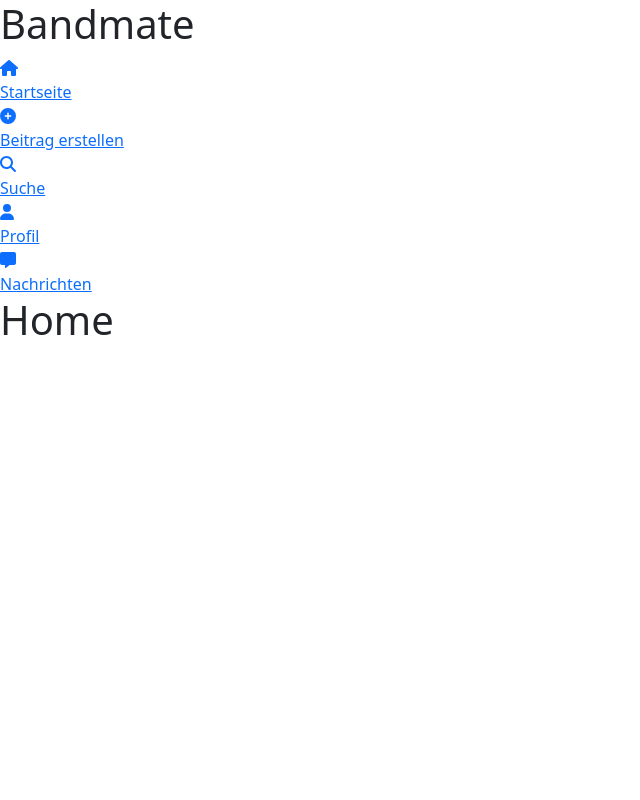
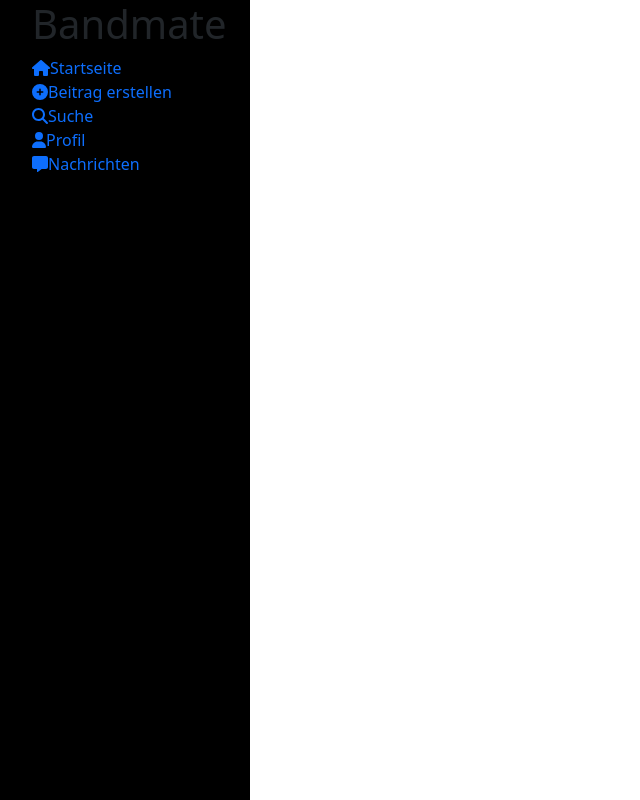
Before and after one commit to KarstenKrause/bandmate-web, a React (Create React App) app: page / in a window 1280 px wide. Shown: the whole page, without its empty margins (0-640 px from the left). Built offline with nearby package versions, Linux system fonts and the light colour scheme.

Commit message:
added sidebar positioning

```diff
--- a/src/App.tsx
+++ b/src/App.tsx
@@ -1,29 +1,39 @@
 import React from "react";
 import "./styles/App.scss";
 import { BrowserRouter, Routes, Route } from "react-router-dom";
-import HomePage from "./pages/home/Home";
+import Sidebar from "./components/sidebar/Sidebar";
+import { RoutePath, routes } from "./components/sidebar/Routes";
 import AuthenticationPage from "./pages/auth/Authentication";
-import Sidebar from "./components/sidebar/Sidebar";
-import PostCreationPage from "./pages/post-creation/PostCreation";
-import ProfilePage from "./pages/profile/Profile";
-import MessengerPage from "./pages/messenger/Messenger";
-import SearchPage from "./pages/search/Search";
+
 
 export interface IApplicationProps {}
 
 const App: React.FunctionComponent<IApplicationProps> = (props) => {
+  let isLoggedIn = true;
+
+  let sideBar;
+
+  if(isLoggedIn) {
+    sideBar = <Sidebar></Sidebar>
+  }
+
   return (
-    <BrowserRouter>
-      <Sidebar></Sidebar>
-      <Routes>
-        <Route path="/" element={<HomePage />} />
-        <Route path="/auth" element={<AuthenticationPage />} />
-        <Route path="/add_post" element={<PostCreationPage />} />
-        <Route path="/search" element={<SearchPage />} />
-        <Route path="/profile" element={<ProfilePage />} />
-        <Route path="/messages" element={<MessengerPage />} />
-      </Routes>
-    </BrowserRouter>
+    <div className="main-container">
+      <BrowserRouter>
+        {sideBar}
+        <Routes>
+          <Route path="/auth" element={<AuthenticationPage />}></Route>;
+          {routes.map((route) => (
+            <Route
+              index={RoutePath.HOME === route.path}
+              path={route.path}
+              element={<route.component />}
+              key={route.name}
+            />
+          ))}
+        </Routes>
+      </BrowserRouter>
+    </div>
   );
 };
 
--- a/src/components/sidebar/Sidebar.scss
+++ b/src/components/sidebar/Sidebar.scss
@@ -1,10 +1,15 @@
-* {
-  margin: 0;
-  padding: 0;
+
+.sidebar {
+  width: 250px;
+  height: 100vh;
+  background-color: black;
+  display: flex;
+  flex-direction: column;
+  position: sticky;
+  margin-right: 1rem;
+  padding-left: 2rem;
+}
+
+.link {
   text-decoration: none;
 }
-
-.sidebar-container {
-  display: flex;
-
-}
--- a/src/components/sidebar/Sidebar.tsx
+++ b/src/components/sidebar/Sidebar.tsx
@@ -1,61 +1,38 @@
-import { faHouse, faMagnifyingGlass, faMessage, faPlusCircle, faUser } from "@fortawesome/free-solid-svg-icons";
-import { FontAwesomeIcon } from "@fortawesome/react-fontawesome";
-import React from "react";
-import { Link, NavLink } from "react-router-dom";
+
+import React, { useMemo } from "react";
+import { Link, matchPath, NavLink, useLocation } from "react-router-dom";
 import "./Sidebar.scss";
+import "./Routes";
+import { routes, SidebarNavItem, sidebarNavItems } from "./Routes";
 
 interface SidebarProps {}
 
-const Sidebar: React.FunctionComponent<SidebarProps> = (children) => {
-const menuItems = [
-  {
-    path: "/",
-    name: "Startseite",
-    icon: <FontAwesomeIcon icon={faHouse} />,
-  },
-
-  {
-    path: "/add_post",
-    name: "Beitrag erstellen",
-    icon: <FontAwesomeIcon icon={faPlusCircle} />,
-  },
-
-  {
-    path: "/search",
-    name: "Suche",
-    icon: <FontAwesomeIcon icon={faMagnifyingGlass} />,
-  },
-
-  {
-    path: "/profile",
-    name: "Profil",
-    icon: <FontAwesomeIcon icon={faUser} />,
-  },
-
-  {
-    path: "/messages",
-    name: "Nachrichten",
-    icon: <FontAwesomeIcon icon={faMessage} />,
-  },
-
-];
+const Sidebar: React.FunctionComponent<SidebarProps> = () => {
+  const menuItems: SidebarNavItem[] = sidebarNavItems;
+  const location = useLocation();
+  const currentRoute = useMemo(
+    () => routes.find((route) => matchPath(location.pathname, route.path)),
+    [location]
+  );
 
   return (
-    <div className="sidebar-container">
-      <div className="sidebar">
-        <div className="top-section">
-          <h1 className="logo">Bandmate</h1>
-        </div>
-        {
-          menuItems.map((item, index) => (
-            <NavLink to={item.path} key={index} className="link" aria-activedescendant="active">
-              <div className="menu-icon">{item.icon}</div>
-              <div className="link-text">{item.name}</div>
-            </NavLink>
-          ))
-        }
+    <div className="sidebar">
+      <div className="top-section">
+        <h1 className="logo">Bandmate</h1>
       </div>
-
+      {menuItems.map((item, index) => (
+        <NavLink
+          to={item.path}
+          key={index}
+          className="link"
+          aria-activedescendant="active"
+        >
+          <div>
+            <span className="menu-icon">{item.icon}</span>
+            <span className="link-text">{item.name}</span>
+          </div>
+        </NavLink>
+      ))}
     </div>
   );
 };
--- a/src/components/sidebar/routes.tsx
+++ b/src/components/sidebar/routes.tsx
@@ -1,47 +1,26 @@
 import React from "react";
 import { FontAwesomeIcon } from "@fortawesome/react-fontawesome";
-import { faHouse, faMagnifyingGlass, faMessage, faPlusCircle, faUser } from "@fortawesome/free-solid-svg-icons";
+import {
+  faHouse,
+  faMagnifyingGlass,
+  faMessage,
+  faPlusCircle,
+  faUser,
+} from "@fortawesome/free-solid-svg-icons";
+import HomePage from "../../pages/home/Home";
+import PostCreationPage from "../../pages/post-creation/PostCreation";
+import SearchPage from "../../pages/search/Search";
+import ProfilePage from "../../pages/profile/Profile";
+import MessengerPage from "../../pages/messenger/Messenger";
 
 export enum RoutePath {
   AUTHENTICATION = "/auth",
   HOME = "/home",
-  ADD_POST = "/add_post",
+  CREATE_POST = "/create_post",
   SEARCH = "/search",
   PROFILE = "/profile",
   MESSAGES = "/messages",
 }
-
-export const defaultSidebarNavItems: SidebarNavItem[] = [
-  {
-    name: "Startseite",
-    path: RoutePath.HOME,
-    icon: <FontAwesomeIcon icon={faHouse} />,
-  },
-
-  {
-    name: "Beitrag erstellen",
-    path: RoutePath.ADD_POST,
-    icon: <FontAwesomeIcon icon={faPlusCircle} />,
-  },
-
-  {
-    name: "Suche",
-    path: RoutePath.SEARCH,
-    icon: <FontAwesomeIcon icon={faPlusCircle} />,
-  },
-
-  {
-    name: "Profil",
-    path: RoutePath.PROFILE,
-    icon: <FontAwesomeIcon icon={faPlusCircle} />,
-  },
-
-  {
-    name: "Nachrichten",
-    path: RoutePath.MESSAGES,
-    icon: <FontAwesomeIcon icon={faPlusCircle} />,
-  },
-];
 
 export interface SidebarNavItem {
   name: string;
@@ -54,5 +33,73 @@ export interface Route {
   path: RoutePath;
   sidebarNavItems?: SidebarNavItem[];
   component: React.ComponentType;
+}
 
-}
+export const sidebarNavItems: SidebarNavItem[] = [
+  {
+    name: "Startseite",
+    path: RoutePath.HOME,
+    icon: <FontAwesomeIcon icon={faHouse} />,
+  },
+
+  {
+    name: "Beitrag erstellen",
+    path: RoutePath.CREATE_POST,
+    icon: <FontAwesomeIcon icon={faPlusCircle} />,
+  },
+
+  {
+    name: "Suche",
+    path: RoutePath.SEARCH,
+    icon: <FontAwesomeIcon icon={faMagnifyingGlass} />,
+  },
+
+  {
+    name: "Profil",
+    path: RoutePath.PROFILE,
+    icon: <FontAwesomeIcon icon={faUser} />,
+  },
+
+  {
+    name: "Nachrichten",
+    path: RoutePath.MESSAGES,
+    icon: <FontAwesomeIcon icon={faMessage} />,
+  },
+];
+
+export const routes: Route[] = [
+  {
+    name: "Startseite",
+    path: RoutePath.HOME,
+    sidebarNavItems: sidebarNavItems,
+    component: HomePage,
+  },
+
+  {
+    name: "Beitrag erstellen",
+    path: RoutePath.CREATE_POST,
+    sidebarNavItems: sidebarNavItems,
+    component: PostCreationPage,
+  },
+
+  {
+    name: "Suche",
+    path: RoutePath.SEARCH,
+    sidebarNavItems: sidebarNavItems,
+    component: SearchPage,
+  },
+
+  {
+    name: "Profil",
+    path: RoutePath.PROFILE,
+    sidebarNavItems: sidebarNavItems,
+    component: ProfilePage,
+  },
+
+  {
+    name: "Nachrichten",
+    path: RoutePath.MESSAGES,
+    sidebarNavItems: sidebarNavItems,
+    component: MessengerPage,
+  },
+];
--- a/src/styles/App.scss
+++ b/src/styles/App.scss
@@ -1 +1,4 @@
-@import "/src/pages/auth/style/authentication.scss";
+.main-container {
+    display: flex;
+
+}
```
